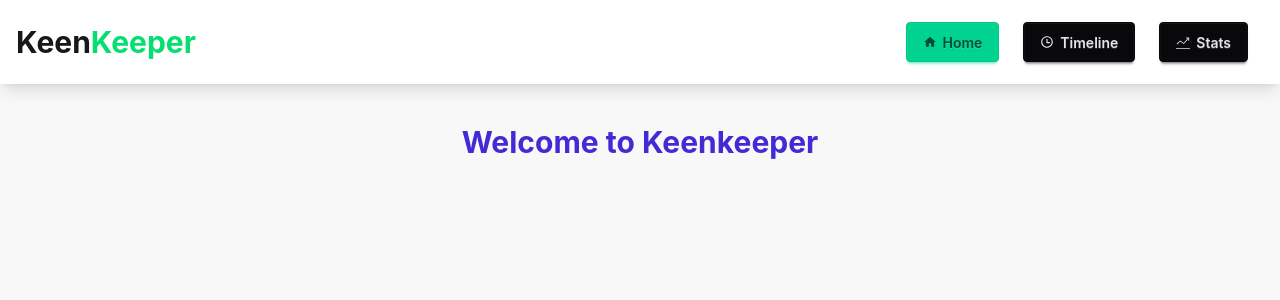
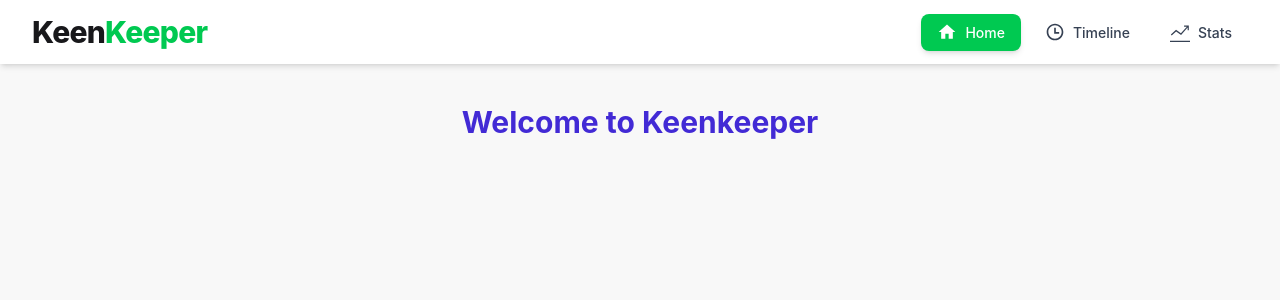
Before and after one commit to Azadhossain288/CircleCore-projects-using-React-JS, a React (Vite) app: page / in a window 1280 px wide. Shown: the top 300 px of the page. Built offline with nearby package versions, Linux system fonts and the light colour scheme.

Commit message:
Updated navbar part

```diff
--- a/src/components/Navbar.jsx
+++ b/src/components/Navbar.jsx
@@ -1,25 +1,78 @@
-import { Link } from "react-router-dom";
-
-import { MdHome } from "react-icons/md";
+import { NavLink } from "react-router-dom";
+import { MdHome, MdMenu } from "react-icons/md"; // MdMenu add korlam
 import { RiTimeLine } from "react-icons/ri";
 import { TfiStatsUp } from "react-icons/tfi";
 
+export default function Navbar() {
+  //  styling for active link
+  const navStyle = ({ isActive }) =>
+    `flex items-center gap-2 px-4 py-2 rounded-lg transition-all font-medium ${
+      isActive
+      ? "bg-green-500 text-white shadow-md"
+      : "hover:bg-gray-100 text-gray-700 active:bg-gray-200"
+    }`;
 
+  return (
+    <nav className="navbar bg-white shadow-md px-4 md:px-8 sticky top-0 z-50">
+      {/* 1. Logo Section */}
+      <div className="flex-1">
+        <NavLink to="/" className="text-2xl md:text-3xl font-extrabold tracking-tight">
+          Keen<span className="text-green-500">Keeper</span>
+        </NavLink>
+      </div>
 
+      {/* 2. Mobile Menu (Hamburger Dropdown) */}
+      <div className="flex-none md:hidden">
+        <div className="dropdown dropdown-end">
+          <div tabIndex={0} role="button" className="btn btn-ghost btn-circle">
+            <MdMenu className="text-2xl" />
+          </div>
+          <ul
+            tabIndex={0}
+            className="menu menu-sm dropdown-content mt-3 z-[1] p-2 shadow bg-base-100 rounded-box w-52 border border-gray-100"
+          >
+            <li>
+              <NavLink to="/" end>
+                <MdHome /> Home
+              </NavLink>
+            </li>
+            <li>
+              <NavLink to="/timeline">
+                <RiTimeLine /> Timeline
+              </NavLink>
+            </li>
+            <li>
+              <NavLink to="/stats">
+                <TfiStatsUp /> Stats
+              </NavLink>
+            </li>
+          </ul>
+        </div>
+      </div>
 
-export default function Navbar() {
-  return (
-    <div className="navbar bg-white shadow-lg px-4">
-      <div className="flex-1">
-        <p className="text-3xl font-bold">Keen<span className="text-green-400">Keeper</span></p>
-      </div>
-      <div className="flex-none">
-        <ul className="menu menu-horizontal px-1">
-          <li><Link to="/">  <button class="btn btn-success"> <MdHome />Home</button></Link></li>
-          <li><Link to="/timeline"> <button class="btn btn-neutral"><RiTimeLine />Timeline</button></Link></li>
-          <li><Link to="/stats"> <button class="btn btn-neutral"><TfiStatsUp />Stats</button></Link></li>
+      {/* 3. Desktop Menu Section */}
+      <div className="flex-none hidden md:block">
+        <ul className="menu menu-horizontal gap-2 p-0">
+          <li>
+            <NavLink to="/" end className={navStyle}>
+              <MdHome className="text-xl" />
+              <span>Home</span>
+            </NavLink>
+          </li>
+          <li>
+            <NavLink to="/timeline" className={navStyle}>
+              <RiTimeLine className="text-xl" />
+              <span>Timeline</span>
+            </NavLink>
+          </li>
+          <li>
+            <NavLink to="/stats" className={navStyle}>
+              <TfiStatsUp className="text-xl" />
+              <span>Stats</span>
+            </NavLink>
+          </li>
         </ul>
       </div>
-    </div>
+    </nav>
   );
 }
```
